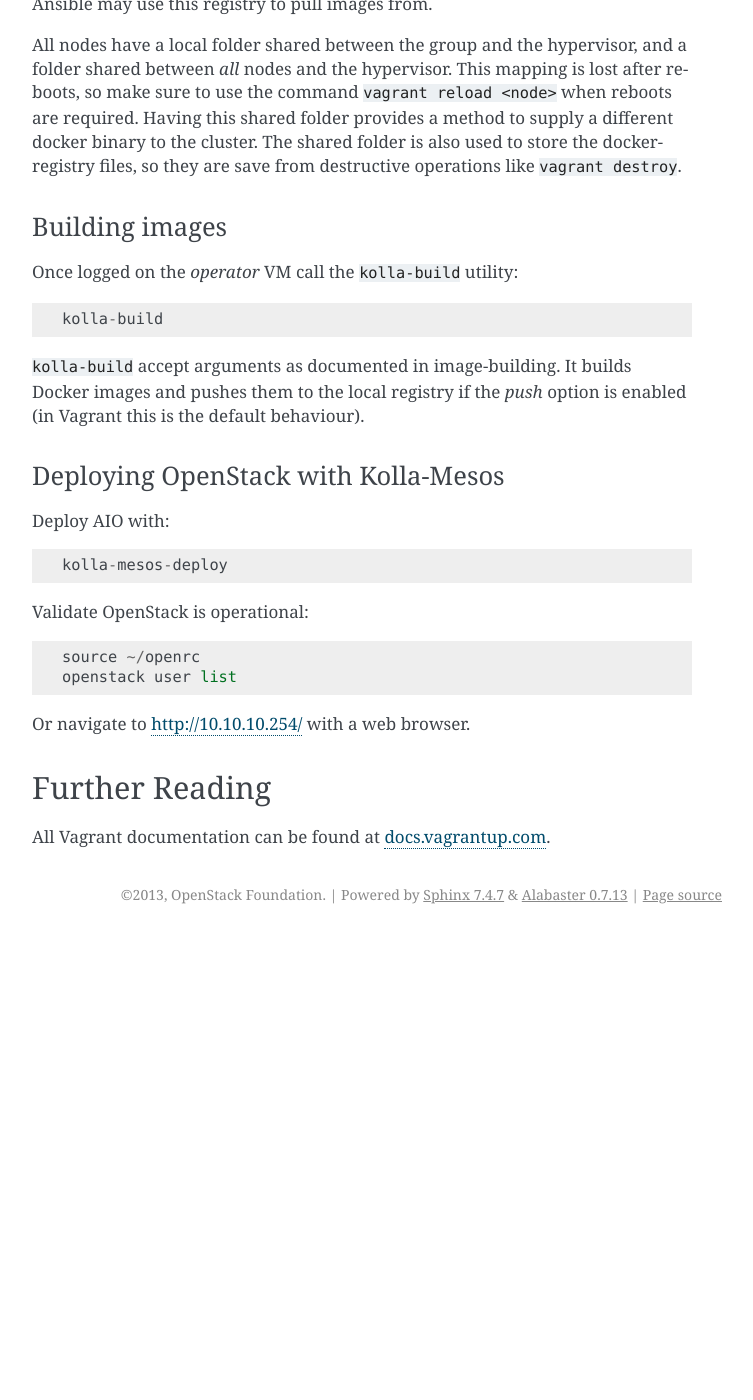
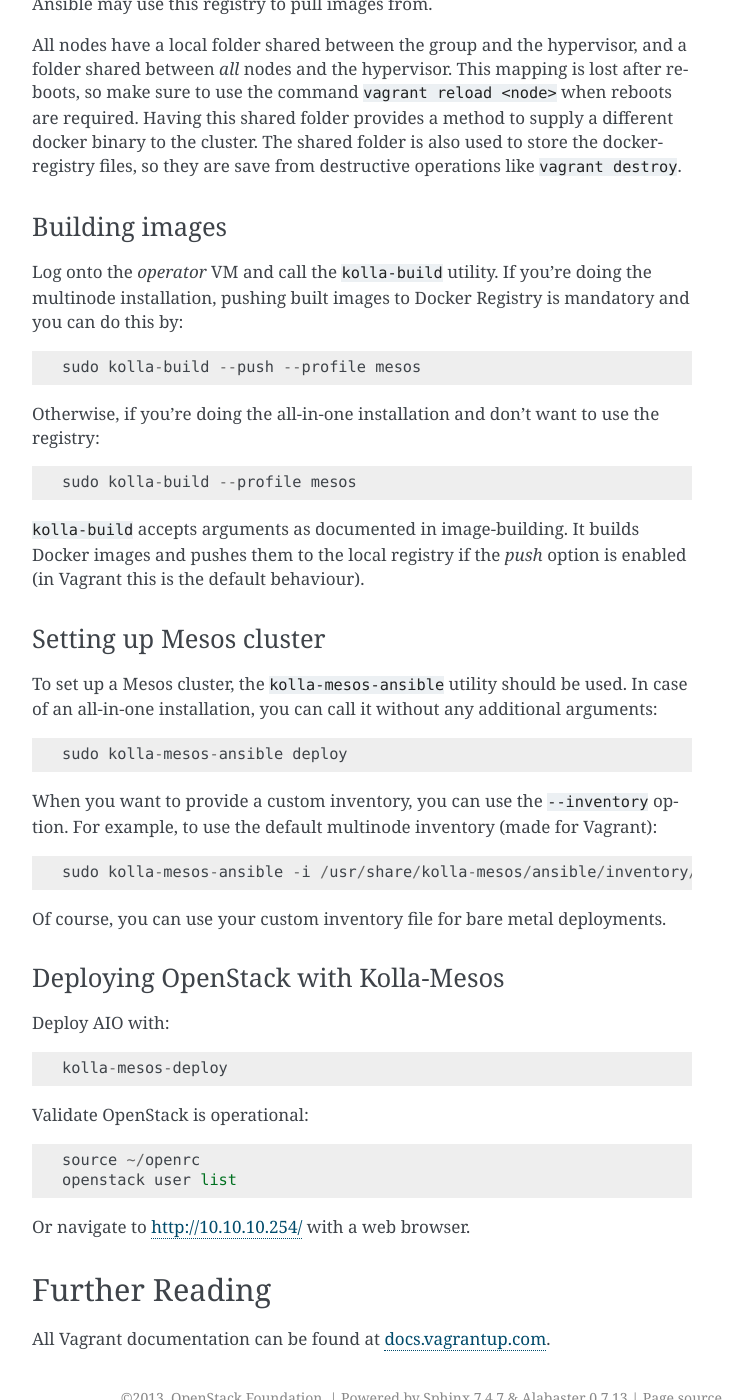
Before and after one commit to openstack-archive/kolla-mesos, a Sphinx documentation site: the page built from doc/source/quickstart.rst, in a window 1280 px wide and 1400 px high, scrolled down 1677 px. Shown: the whole window, without its empty margins (388-1141 px from the left). Built offline with Sphinx 7.4.7, drawn with Linux system fonts in a browser that asks for light colours; before the commit the page ends 2611 px from its top, so only the background shows below that; some of the changed text lies outside the part shown.

Commit message:
Documenting Ansible deployment
DocImpact
Partially-Implements: blueprint vagrant

Change-Id: Icc220c23075b265a15db4a1e0dec1618c84eedca

```diff
--- a/doc/source/quickstart.rst
+++ b/doc/source/quickstart.rst
@@ -83,13 +83,38 @@
 Building images
 ^^^^^^^^^^^^^^^
 
-Once logged on the *operator* VM call the ``kolla-build`` utility::
+Log onto the *operator* VM and call the ``kolla-build`` utility. If you're
+doing the multinode installation, pushing built images to Docker Registry is
+mandatory and you can do this by::
 
-    kolla-build
+    sudo kolla-build --push --profile mesos
 
-``kolla-build`` accept arguments as documented in :doc:`image-building`. It
+Otherwise, if you're doing the all-in-one installation and don't want to use
+the registry::
+
+    sudo kolla-build --profile mesos
+
+``kolla-build`` accepts arguments as documented in :doc:`image-building`. It
 builds Docker images and pushes them to the local registry if the *push*
 option is enabled (in Vagrant this is the default behaviour).
+
+
+Setting up Mesos cluster
+^^^^^^^^^^^^^^^^^^^^^^^^
+
+To set up a Mesos cluster, the ``kolla-mesos-ansible`` utility should be used.
+In case of an all-in-one installation, you can call it without any additional
+arguments::
+
+    sudo kolla-mesos-ansible deploy
+
+When you want to provide a custom inventory, you can use the ``--inventory``
+option. For example, to use the default multinode inventory (made for
+Vagrant)::
+
+    sudo kolla-mesos-ansible -i /usr/share/kolla-mesos/ansible/inventory/multinode deploy
+
+Of course, you can use your custom inventory file for bare metal deployments.
 
 
 Deploying OpenStack with Kolla-Mesos
```
